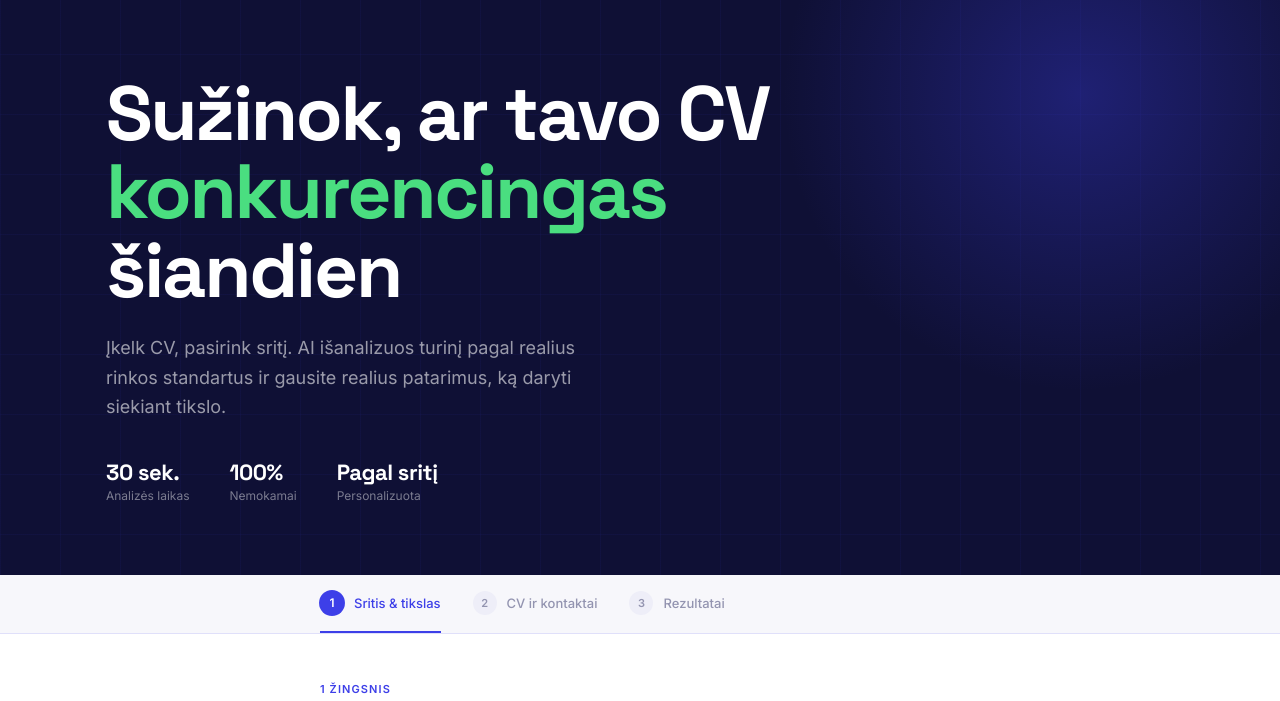
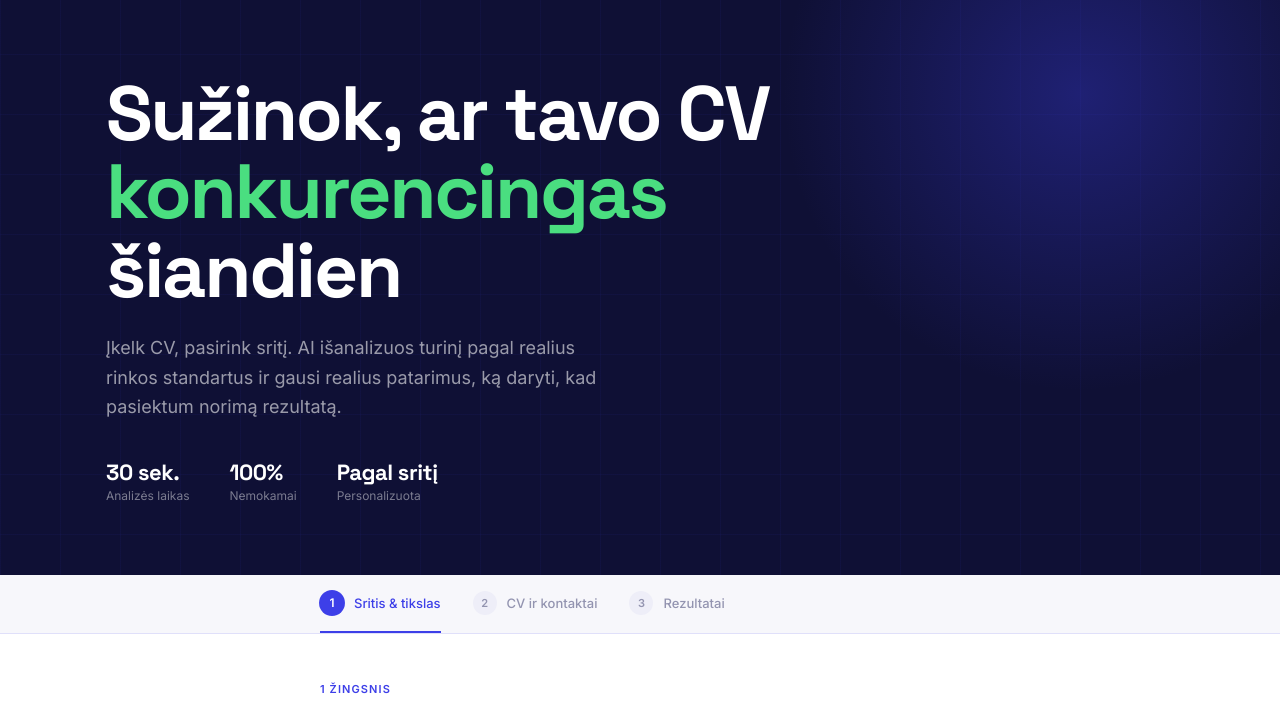
Before and after one commit to Armandanchik/cv-analyzer, a website: page index.html in a window 1280 px wide. Shown: the part 70-771 px from the top of the page. Drawn offline with Linux system fonts and the light colour scheme.

Commit message:
Revise hero description text for better clarity
Updated the description text for clarity and improved phrasing.

```diff
--- a/index.html
+++ b/index.html
@@ -950,7 +950,7 @@ body {
   <div class="hero-glow"></div>
   <div class="hero-inner">
     <h1>Sužinok, ar tavo CV<br><span class="accent">konkurencingas</span><br>šiandien</h1>
-    <p class="hero-desc">Įkelk CV, pasirink sritį. AI išanalizuos turinį pagal realius rinkos standartus ir gausite realius patarimus, ką daryti siekiant tikslo.</p>
+    <p class="hero-desc">Įkelk CV, pasirink sritį. AI išanalizuos turinį pagal realius rinkos standartus ir gausi realius patarimus, ką daryti, kad pasiektum norimą rezultatą.</p>
     <div class="hero-stats">
       <div class="hero-stat">
         <div class="hero-stat-num">30 sek.</div>
```
